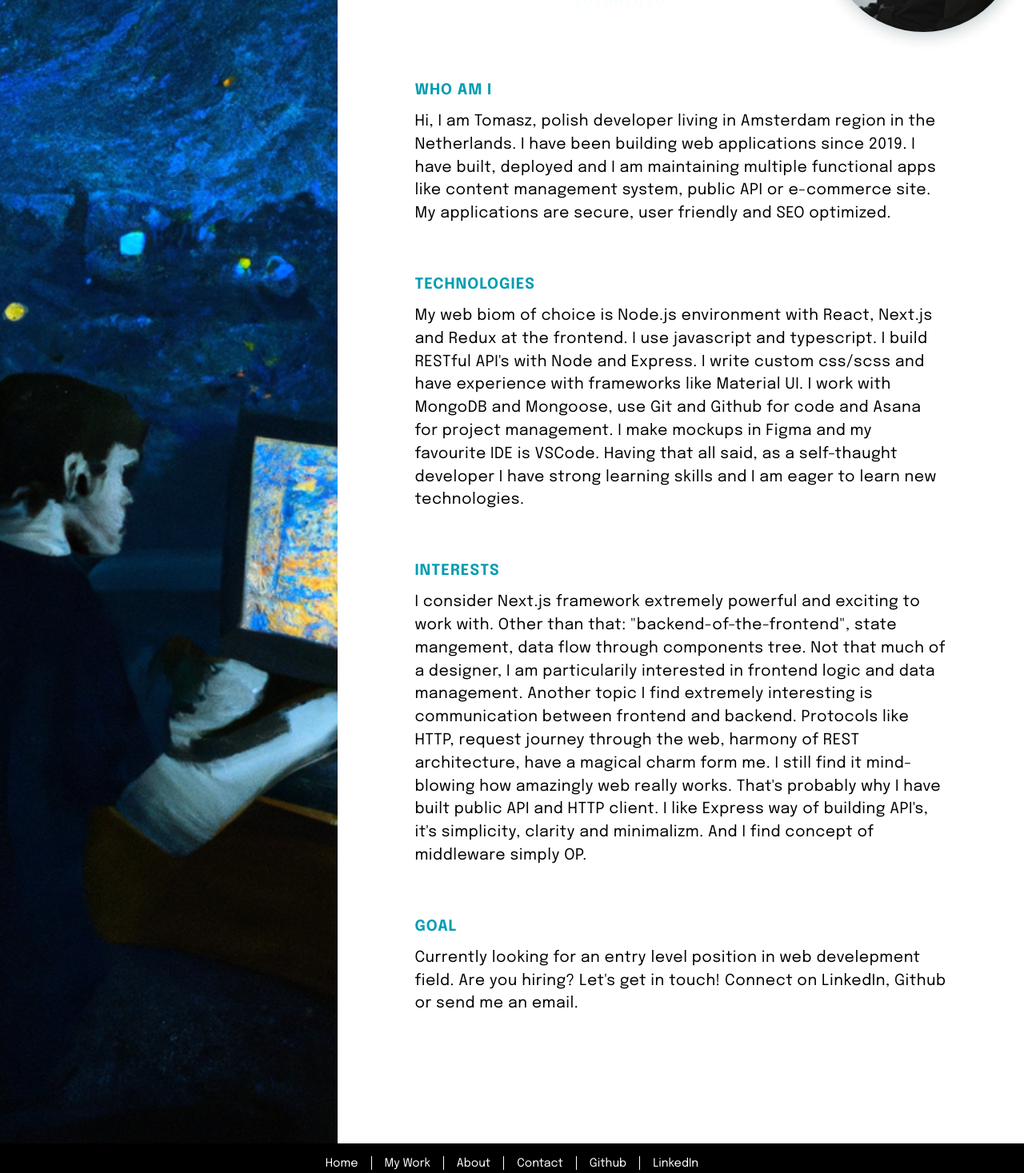
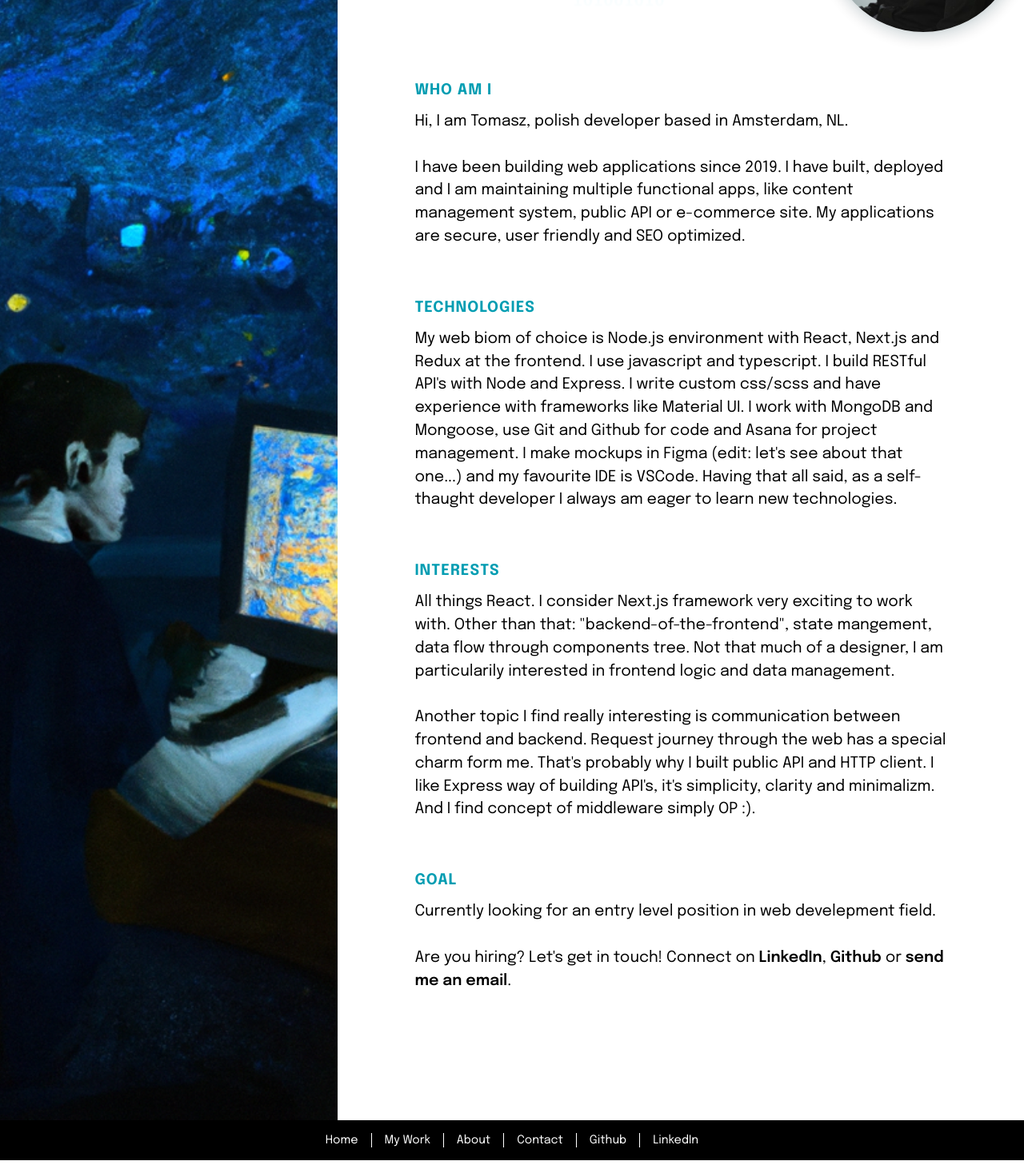
Before and after one commit to TomaszPietrzykowski/portfolio-next, a Next.js app: page /about in a window 1280 px wide. Shown: the part 330-1797 px from the top of the page at 80% size. Built offline with nearby package versions, Linux system fonts and the light colour scheme.

Commit message:
about page content edit

```diff
--- a/pages/about/index.js
+++ b/pages/about/index.js
@@ -1,4 +1,5 @@
 import styles from '../../styles/About.module.css'
+import Link from 'next/link'
 
 const About = () => {
   return (
@@ -11,11 +12,11 @@ const About = () => {
 
         <h3 className={styles.subtitle}>who am i</h3>
         <p>
-          Hi, I am Tomasz, polish developer living in Amsterdam region in the
-          Netherlands. I have been building web applications since 2019. I have
-          built, deployed and I am maintaining multiple functional apps like
-          content management system, public API or e-commerce site. My
-          applications are secure, user friendly and SEO optimized.
+          Hi, I am Tomasz, polish developer based in Amsterdam, NL. <br />
+          <br />I have been building web applications since 2019. I have built,
+          deployed and I am maintaining multiple functional apps, like content
+          management system, public API or e-commerce site. My applications are
+          secure, user friendly and SEO optimized.
         </p>
         <h3 className={styles.subtitle}>technologies</h3>
         <p>
@@ -24,29 +25,45 @@ const About = () => {
           RESTful API's with Node and Express. I write custom css/scss and have
           experience with frameworks like Material UI. I work with MongoDB and
           Mongoose, use Git and Github for code and Asana for project
-          management. I make mockups in Figma and my favourite IDE is VSCode.
-          Having that all said, as a self-thaught developer I have strong
-          learning skills and I am eager to learn new technologies.
+          management. I make mockups in Figma (edit: let's see about that
+          one...) and my favourite IDE is VSCode. Having that all said, as a
+          self-thaught developer I always am eager to learn new technologies.
         </p>
         <h3 className={styles.subtitle}>interests</h3>
         <p>
-          I consider Next.js framework extremely powerful and exciting to work
+          All things React. I consider Next.js framework very exciting to work
           with. Other than that: "backend-of-the-frontend", state mangement,
           data flow through components tree. Not that much of a designer, I am
           particularily interested in frontend logic and data management.
-          Another topic I find extremely interesting is communication between
-          frontend and backend. Protocols like HTTP, request journey through the
-          web, harmony of REST architecture, have a magical charm form me. I
-          still find it mind-blowing how amazingly web really works. That's
-          probably why I have built public API and HTTP client. I like Express
-          way of building API's, it's simplicity, clarity and minimalizm. And I
-          find concept of middleware simply OP.
+          <br />
+          <br />
+          Another topic I find really interesting is communication between
+          frontend and backend. Request journey through the web has a special
+          charm form me. That's probably why I built public API and HTTP client.
+          I like Express way of building API's, it's simplicity, clarity and
+          minimalizm. And I find concept of middleware simply OP :).
         </p>
         <h3 className={styles.subtitle}>goal</h3>
         <p>
           Currently looking for an entry level position in web develepment
-          field. Are you hiring? Let's get in touch! Connect on LinkedIn, Github
-          or send me an email.
+          field. <br />
+          <br />
+          Are you hiring? Let's get in touch! Connect on{' '}
+          <a
+            href='https://www.linkedin.com/in/tomaszpietrzykowski/'
+            target='_blank'
+          >
+            LinkedIn
+          </a>
+          ,{' '}
+          <a href='https://github.com/TomaszPietrzykowski' target='_blank'>
+            Github
+          </a>{' '}
+          or{' '}
+          <Link href='/contact'>
+            <a>send me an email</a>
+          </Link>
+          .
         </p>
       </div>
     </div>
--- a/styles/About.module.css
+++ b/styles/About.module.css
@@ -72,5 +72,12 @@
     font-size: 1.2rem;
     line-height: 1.5;
     margin-bottom: 4rem;
-    letter-spacing: .5px;
+    /* letter-spacing: .2px; */
 }
+.content p a {
+    font-weight: 600;
+}
+.content p a:hover {
+    color: var(--accent01);
+    text-decoration: underline;
+}
```
